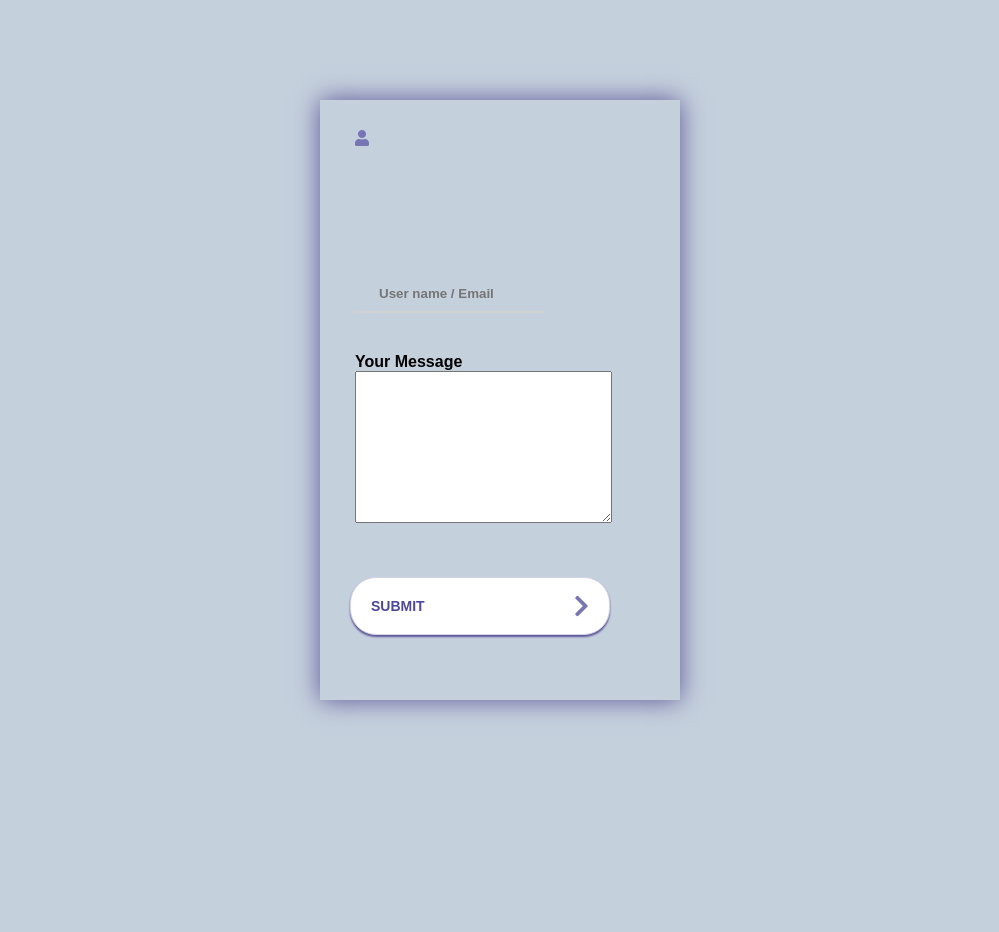
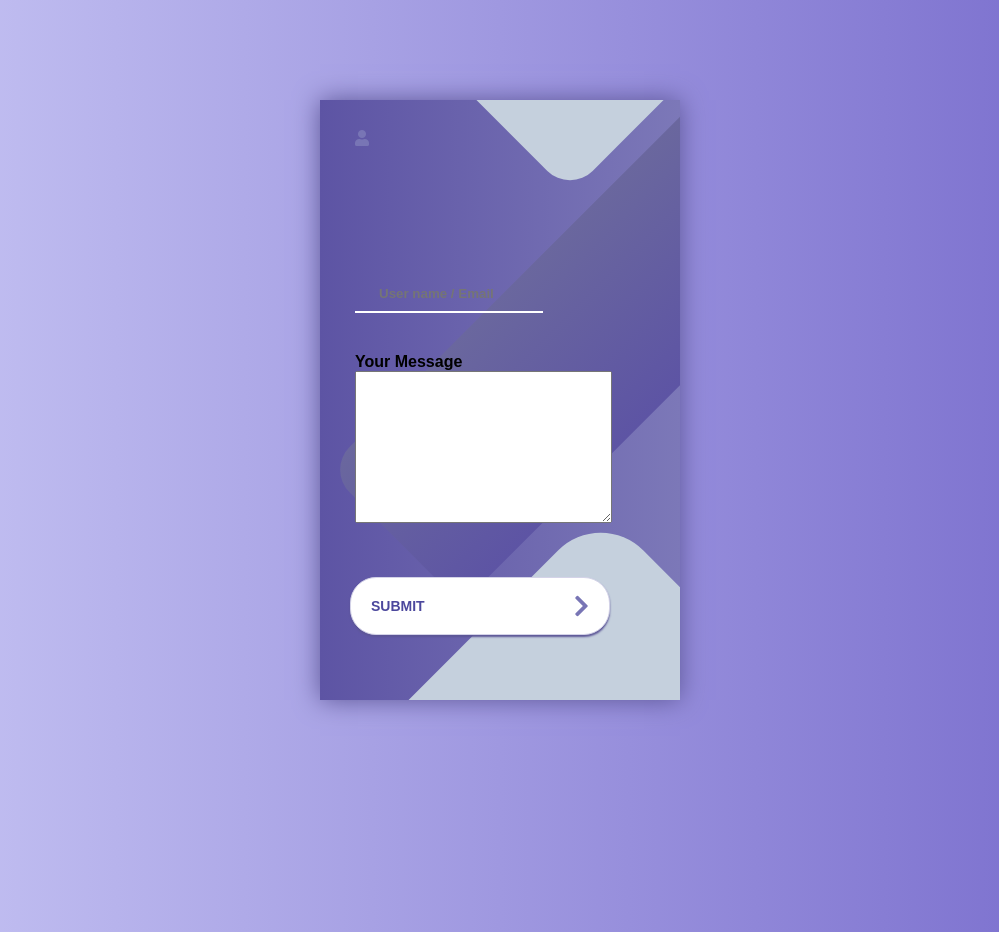
Before and after one commit to anu30singh/Awaaz, a Django app: page /query in a window 1280 px wide. Shown: the whole page, without its empty margins (140-1139 px from the left). Run offline with Django 4.2, Linux system fonts and the light colour scheme; some libraries are stand-ins or nearby versions.

Commit message:
final-frontend-integration

```diff
--- a/mysite/mysite/settings.py
+++ b/mysite/mysite/settings.py
@@ -26,7 +26,7 @@ SECRET_KEY = 'django-insecure-o_^40w5*6s@q0%7k6s#+1$)0e^wyo%t367taak%%bjdkh9u9$5
 # SECURITY WARNING: don't run with debug turned on in production!
 DEBUG = True
 
-ALLOWED_HOSTS = []
+ALLOWED_HOSTS = ['*']
 
 
 # Application definition
--- a/mysite/static/style.css/style.css
+++ b/mysite/static/style.css/style.css
@@ -158,7 +158,7 @@ h2{
 }
 
 .body {
-	background-color: #C5D0DD;
+	background: linear-gradient(90deg, #c7c5f4, #776bcc);
 }
 
 .container {
@@ -169,7 +169,7 @@ h2{
 }
 
 .screen {
-	background-color: #C5D0DD;
+	background: linear-gradient(90deg, #5d54a4, #7c78b8);
 	position: relative;
 	height: 600px;
 	width: 360px;
@@ -219,7 +219,7 @@ h2{
 .screen__background__shape3 {
 	height: 540px;
 	width: 190px;
-	background-color: #C5D0DD;
+	background: linear-gradient(270deg, #5d54a4, #6a679e);
 	top: -24px;
 	right: 0;
 	border-radius: 32px;
@@ -254,13 +254,14 @@ h2{
 
 .login__input {
 	border: none;
-	border-bottom: 2px solid #D1D1D4;
+	border-bottom: 2px solid #fff;
 	background: none;
 	padding: 10px;
 	padding-left: 24px;
 	font-weight: 700;
 	width: 75%;
 	transition: .2s;
+	color: #fff;
 }
 
 .login__input:active,
```
